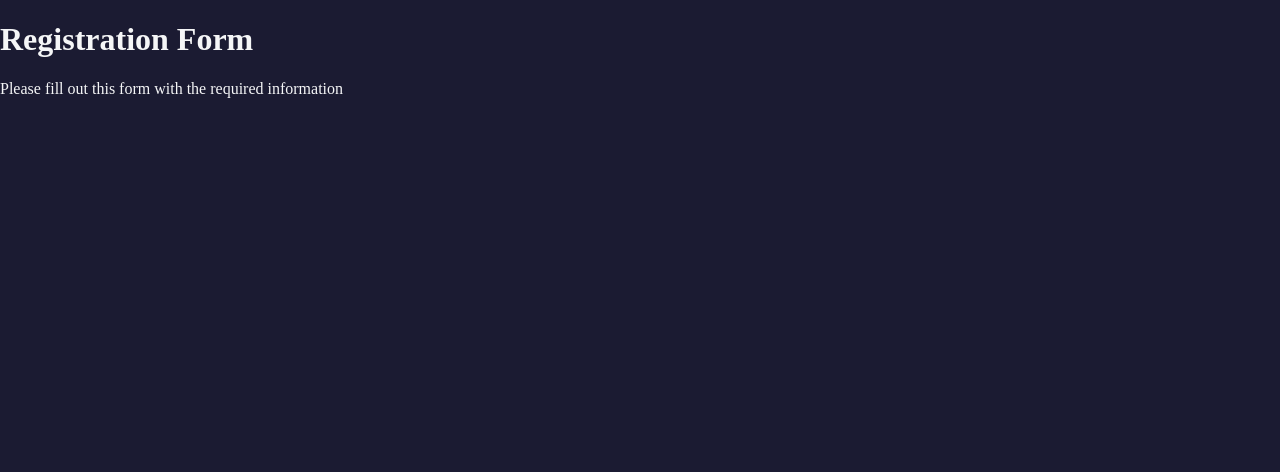
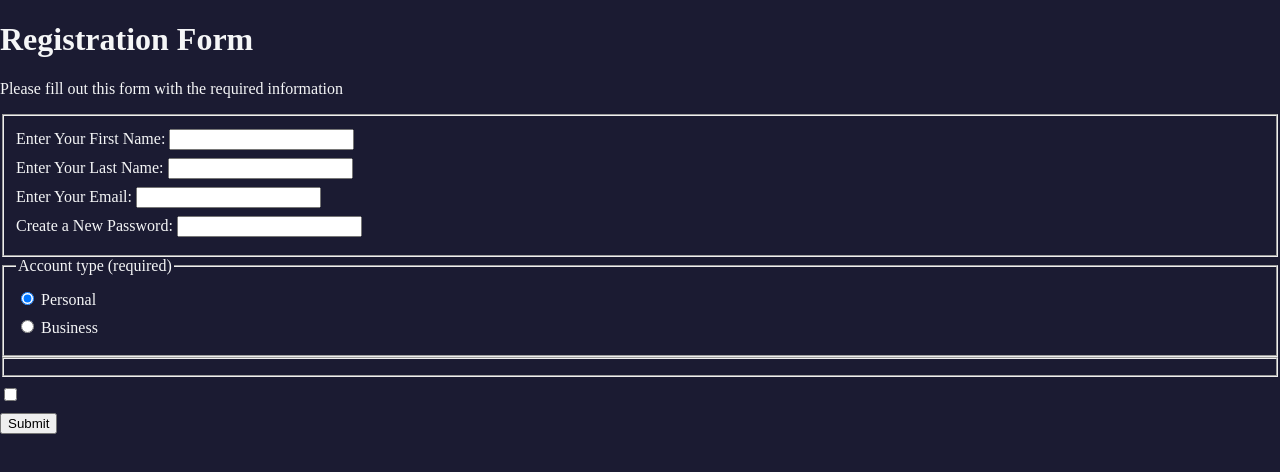
Before and after one commit to piahelenestorm/a-simple-registration-form, a plain HTML site: page index.html in a window 1280 px wide. Drawn offline with Linux system fonts and the light colour scheme.

Commit message:
Update index.html

```diff
--- a/index.html
+++ b/index.html
@@ -1,12 +1,30 @@
 <!DOCTYPE html>
 <html lang="en">
   <head>
-    <meta charset="utf-8">
-    <link rel="stylesheet" href="styles.css">
+    <meta charset="UTF-8">
     <title>Registration Form</title>
+    <link rel="stylesheet" href="styles.css" />
   </head>
   <body>
     <h1>Registration Form</h1>
     <p>Please fill out this form with the required information</p>
+    <form method="post" action='https://register-demo.freecodecamp.org'>
+      <fieldset>
+        <label for="first-name">Enter Your First Name: <input id="first-name" type="text" required /></label>
+        <label for="last-name">Enter Your Last Name: <input id="last-name" type="text" required /></label>
+        <label for="email">Enter Your Email: <input id="email" type="email" required /></label>
+        <label for="new-password">Create a New Password: <input id="new-password" type="password" pattern="[a-z0-5]{8,}" required /></label>
+      </fieldset>
+      <fieldset>
+        <legend>Account type (required)</legend>
+        <label for="personal-account"><input id="personal-account" type="radio" name="account-type" checked /> Personal</label>
+        <label for="business-account"><input id="business-account" type="radio" name="account-type" /> Business</label>
+      </fieldset>
+      <fieldset></fieldset>
+
+      <label for="terms-and-conditions"><input id="terms-and-conditions" type="checkbox" required /></label>
+
+      <input type="submit" value="Submit" />
+    </form>
   </body>
 </html>
```
